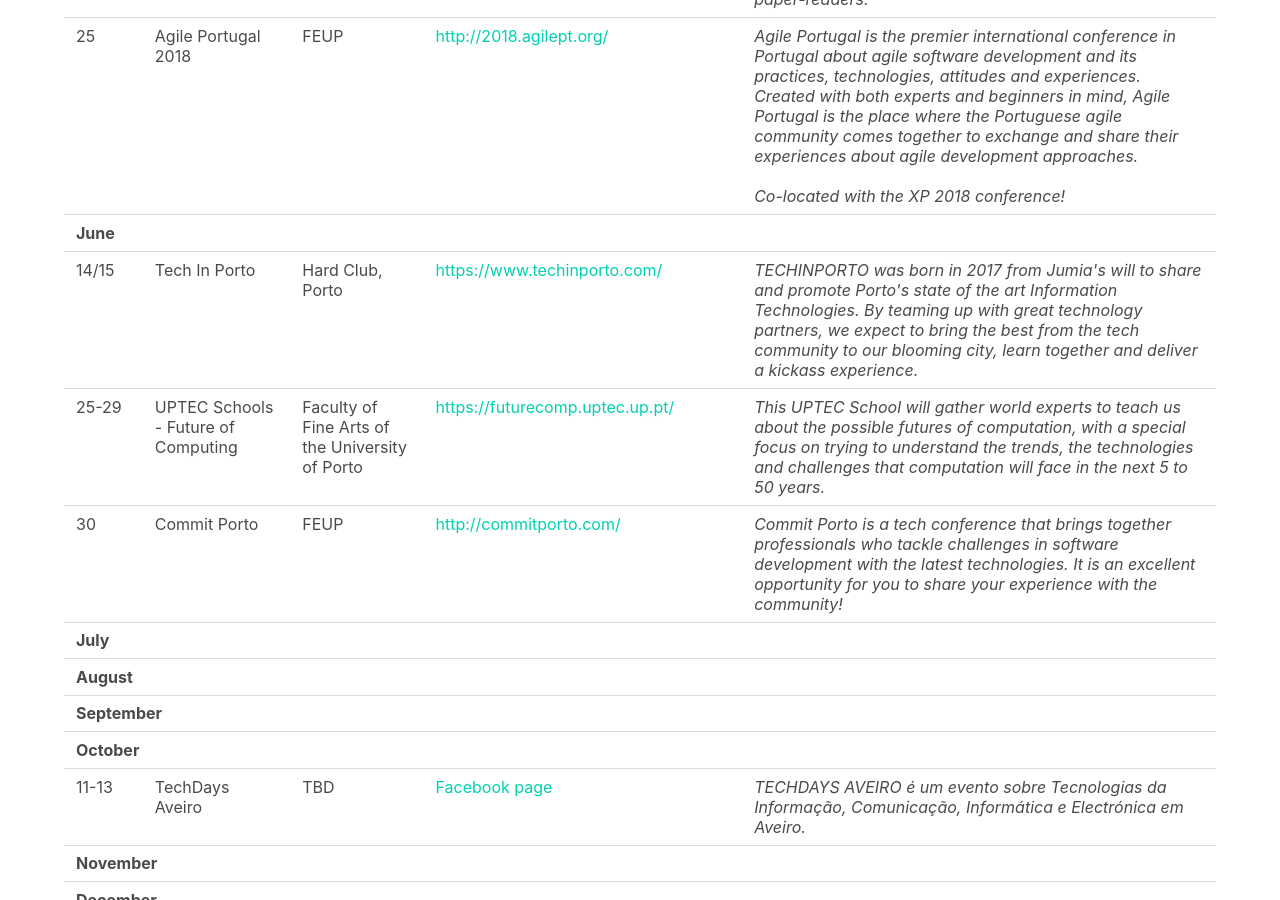
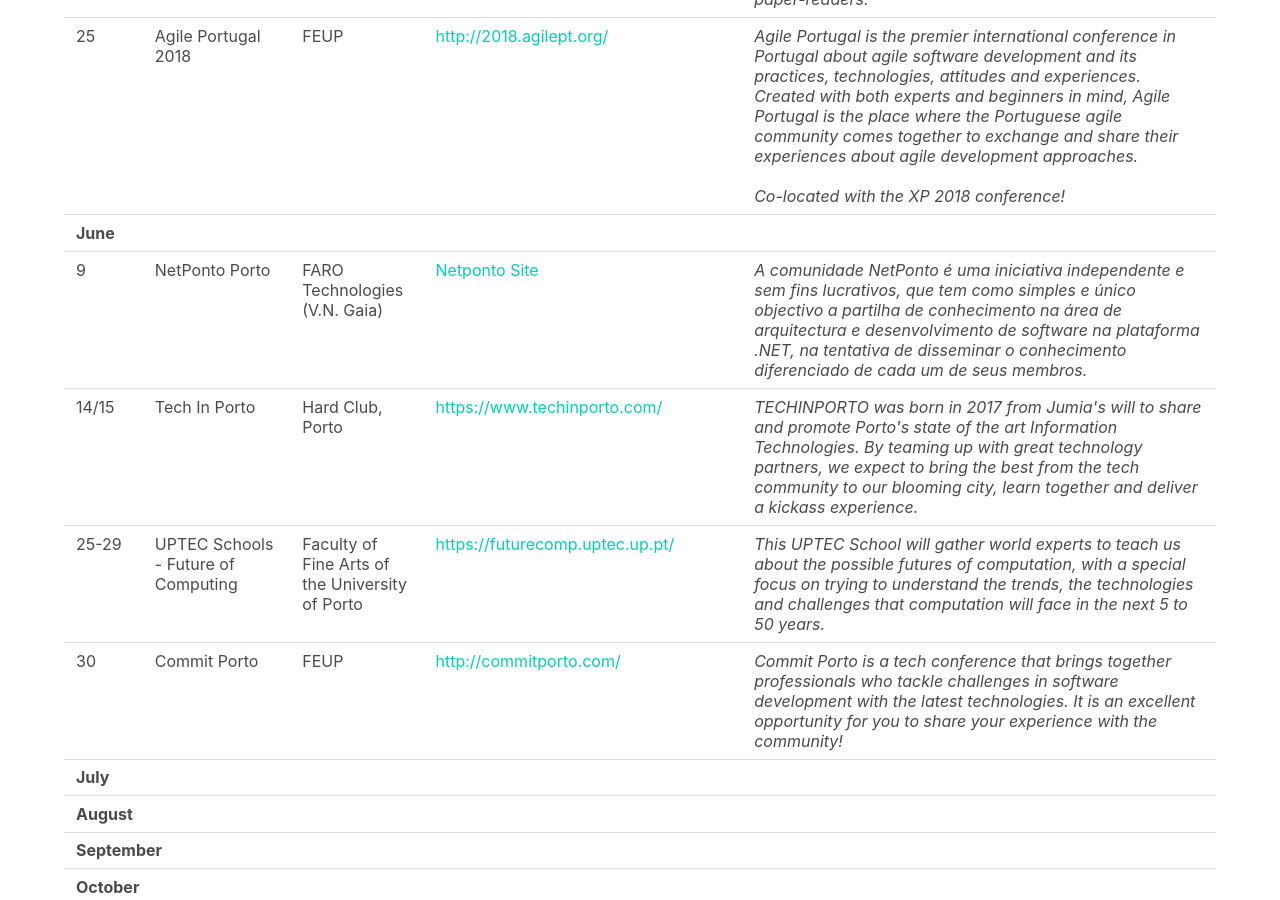
Before and after one commit to DevOpsPorto/devopsporto.github.io, a Jekyll site: the page built from events.html, in a window 1280 px wide and 900 px high, scrolled down 3792 px. Built offline with Jekyll 4.4.1, drawn with Linux system fonts in a browser that asks for light colours.

Commit message:
add june netponto event

```diff
--- a/events.html
+++ b/events.html
@@ -340,6 +340,17 @@
             </td>
         </tr>
         <tr>
+            <td>9</td>
+            <td>NetPonto Porto</td>
+            <td>FARO Technologies (V.N. Gaia)</td>
+                <td>
+                    <a href="http://netponto.org/" target="_blank">Netponto Site</a>
+                </td>
+                <td>
+                    <i>A comunidade NetPonto é uma iniciativa independente e sem fins lucrativos, que tem como simples e único objectivo a partilha de conhecimento na área de arquitectura e desenvolvimento de software na plataforma .NET, na tentativa de disseminar o conhecimento diferenciado de cada um de seus membros.</i>
+                </td>
+        </tr>
+        <tr>
             <td>14/15</td>
             <td>Tech In Porto</td>
             <td>Hard Club, Porto</td>
```
